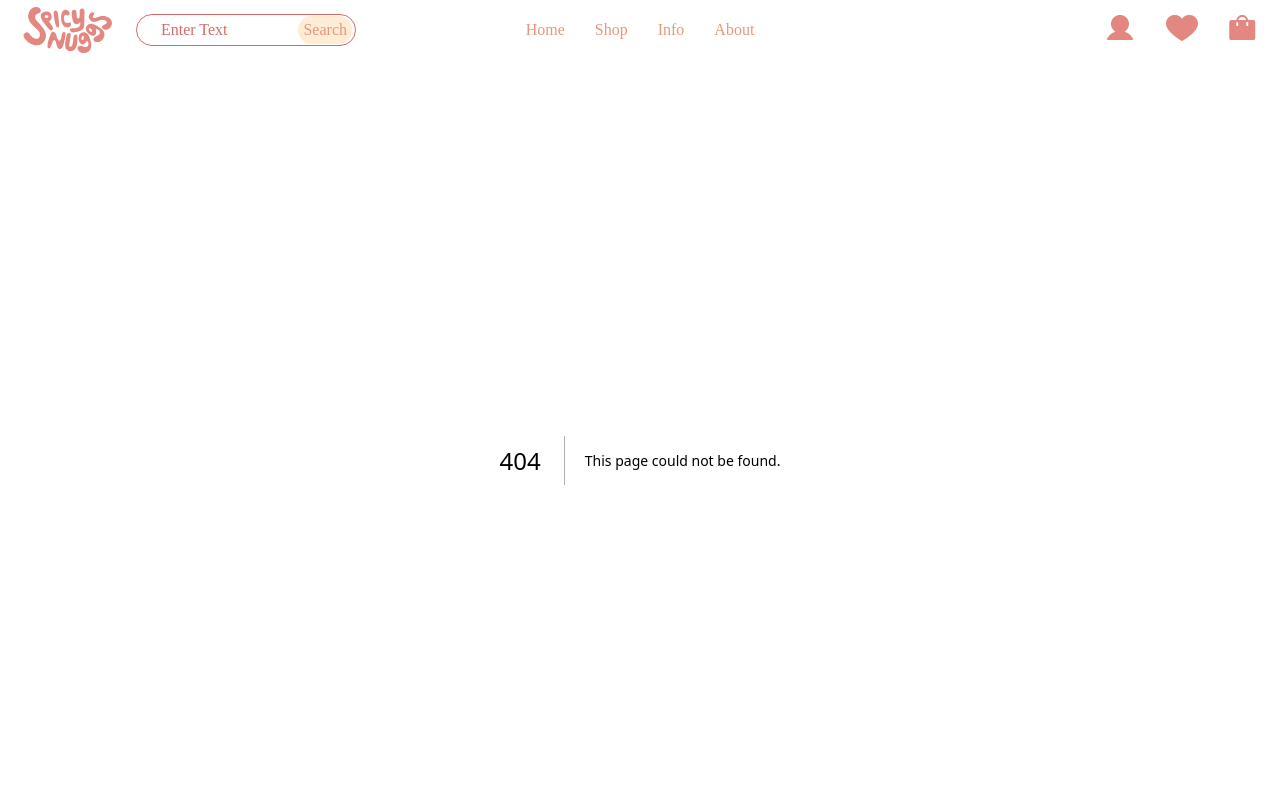
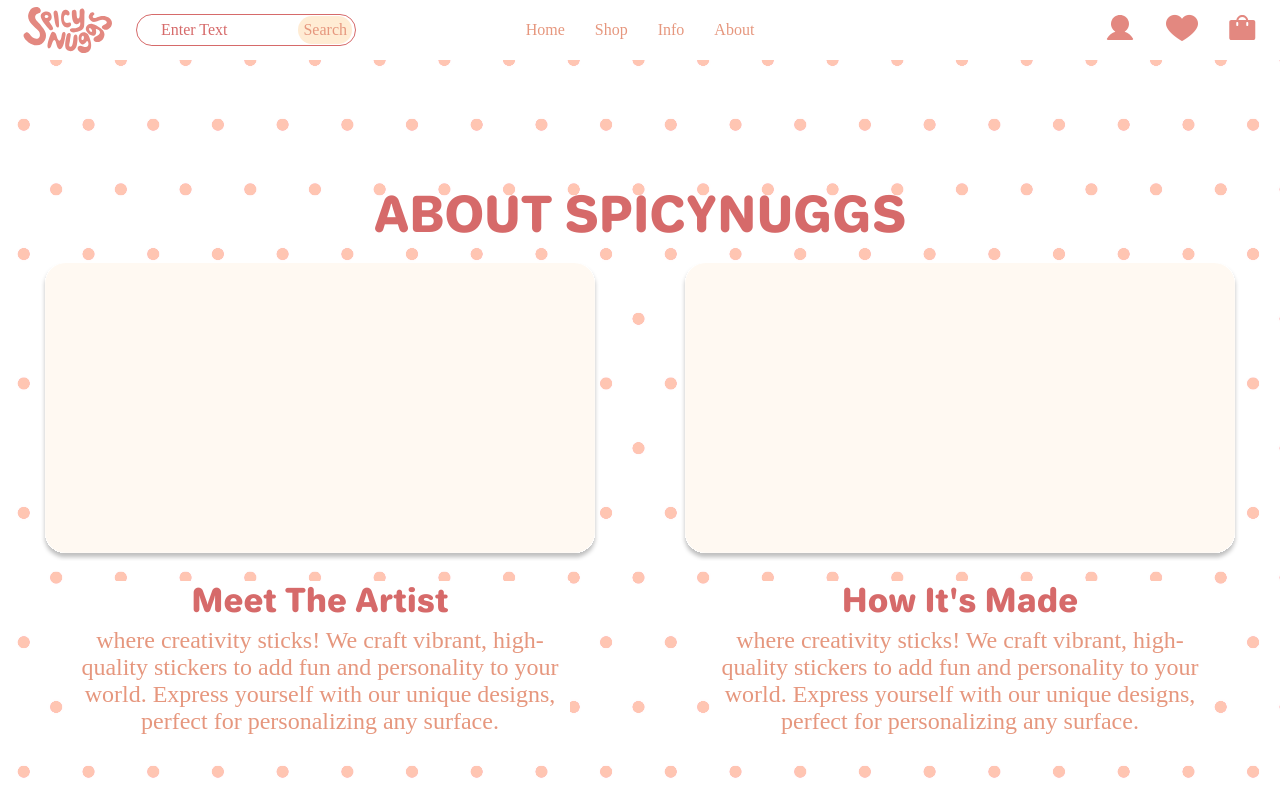
Before and after one commit to AnthonyQuispe/spicynuggs-public, a Next.js app: page /about in a window 1280 px wide. Before the commit this address had no page. Shown: the top 800 px of the page. Built offline with nearby package versions, Linux system fonts and the light colour scheme; a web font is replaced by a local one.

Commit message:
Finished styling about page

```diff
--- /dev/null
+++ b/src/app/about/about.scss
@@ -0,0 +1,101 @@
+@use "../../styles/partials/variables" as *;
+@use "../../styles/partials/mixins" as *;
+@use "../../styles/partials/typograhy" as *;
+
+.about {
+  background-image: url("../../assets/backgrounds/Background-Image-About.svg");
+  display: flex;
+  flex-direction: column;
+  gap: 20px;
+  padding: 20px 10px;
+  justify-content: center;
+
+  @include Desktop {
+    height: 100dvh;
+  }
+
+  &__title {
+    color: $Dusty-Rose;
+    text-align: center;
+    @include Title;
+  }
+  &__content {
+    display: flex;
+    flex-direction: column;
+    align-items: center;
+    gap: 20px;
+
+    @include Desktop {
+      flex-direction: row;
+      justify-content: center;
+    }
+  }
+
+  &__artist-container {
+    display: flex;
+    flex-direction: column;
+    align-items: center;
+    gap: 20px;
+    width: 90%;
+
+    @include Desktop {
+      max-width: 800px;
+    }
+  }
+
+  &__artist-title {
+    color: $Dusty-Rose;
+    @include SubHeader;
+  }
+
+  &__artist-description {
+    color: $Burnt-Sienna;
+    text-align: center;
+    max-width: 500px;
+    @include Body;
+
+    @include Four-k {
+      max-width: 1000px;
+    }
+  }
+
+  &__how-container {
+    display: flex;
+    flex-direction: column;
+    align-items: center;
+    gap: 20px;
+    width: 90%;
+
+    @include Desktop {
+      max-width: 800px;
+    }
+  }
+
+  &__how-title {
+    color: $Dusty-Rose;
+    @include SubHeader;
+  }
+  &__how-description {
+    color: $Burnt-Sienna;
+    text-align: center;
+    max-width: 500px;
+    @include Body;
+
+    @include Four-k {
+      max-width: 1000px;
+    }
+  }
+
+  &__img {
+    width: 90%;
+    height: 100%;
+  }
+
+  &__text-container {
+    display: flex;
+    flex-direction: column;
+    align-items: center;
+    gap: 8px;
+    background-color: $White;
+  }
+}
--- /dev/null
+++ b/src/app/about/page.jsx
@@ -0,0 +1,40 @@
+"use client";
+
+import "./about.scss";
+import { useState, useEffect } from "react";
+import Image from "next/image";
+import Placeholder from "../../assets/PicturePlaceHolder.svg";
+
+function About() {
+  return (
+    <div className="about">
+      <h1 className="about__title"> ABOUT SPICYNUGGS</h1>
+      <div className="about__content">
+        <div className="about__artist-container">
+          <Image className="about__img" src={Placeholder} alt="Artist" />
+          <div className="about__text-container">
+            <h2 className="about__artist-title">Meet The Artist</h2>
+            <p className="about__artist-description">
+              where creativity sticks! We craft vibrant, high-quality stickers
+              to add fun and personality to your world. Express yourself with
+              our unique designs, perfect for personalizing any surface.
+            </p>
+          </div>
+        </div>
+        <div className="about__how-container">
+          <Image className="about__img" src={Placeholder} alt="How" />
+          <div className="about__text-container">
+            <h2 className="about__how-title">How It's Made</h2>
+            <p className="about__how-description">
+              where creativity sticks! We craft vibrant, high-quality stickers
+              to add fun and personality to your world. Express yourself with
+              our unique designs, perfect for personalizing any surface.
+            </p>
+          </div>
+        </div>
+      </div>
+    </div>
+  );
+}
+
+export default About;
```
Also changed, not shown: src/assets/PicturePlaceHolder.svg (added), src/assets/backgrounds/Background-Image-About.svg (added).
